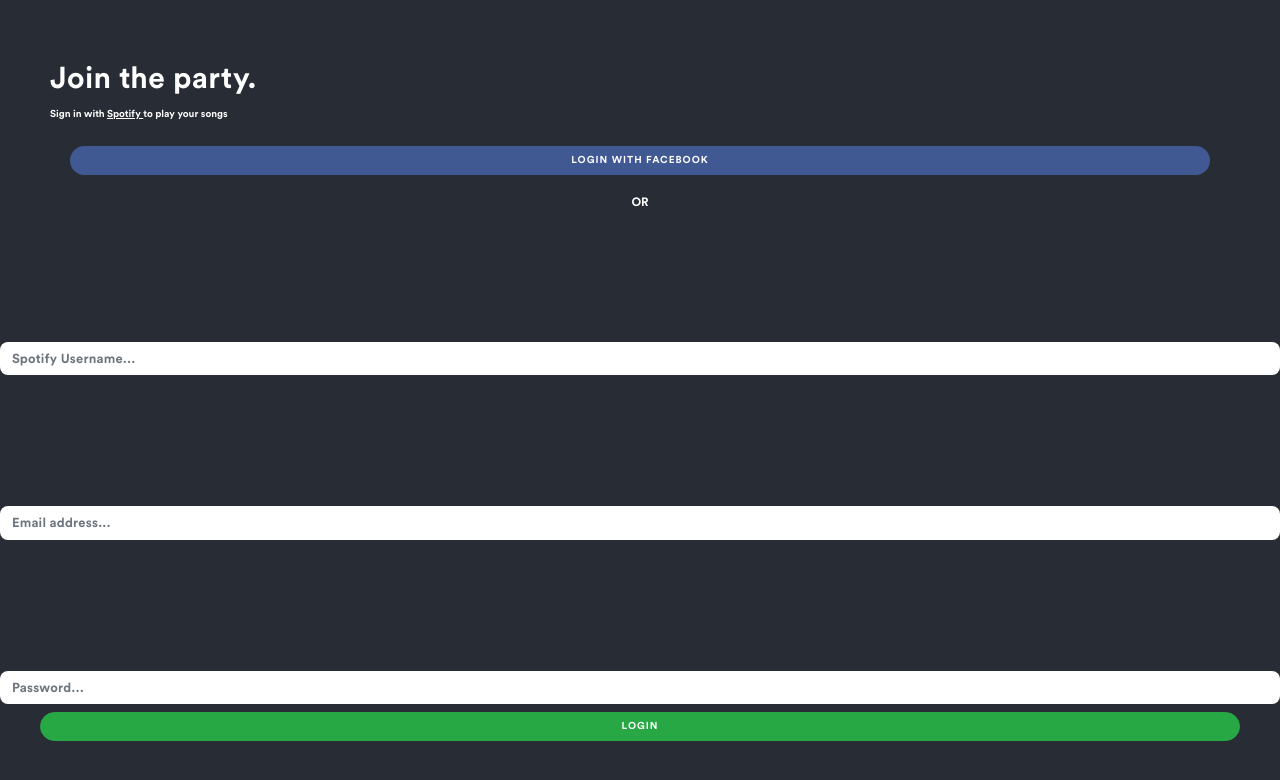
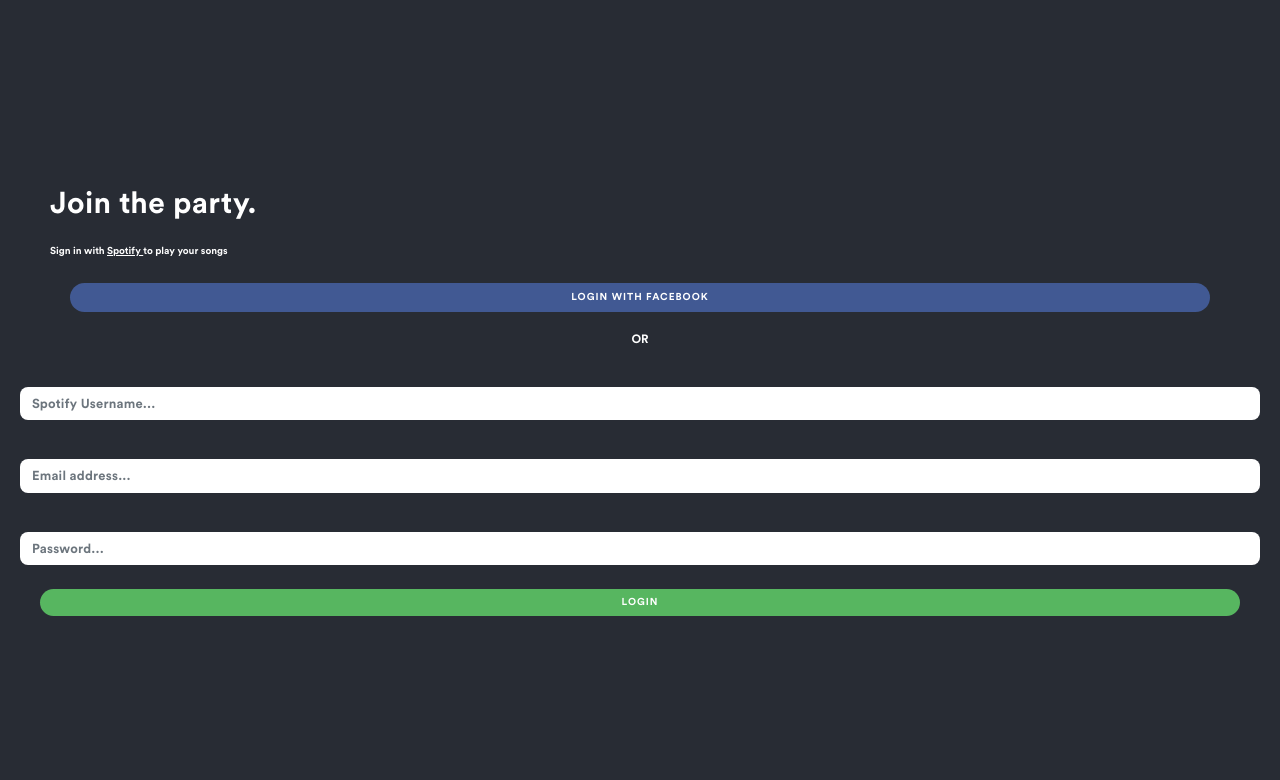
Before and after one commit to JoshuaCalder/jimi, a React (Create React App) app in the folder frontend/: page /signUp in a window 1280 px wide. Shown: the top 780 px of the page. Built offline with nearby package versions, Linux system fonts and the light colour scheme.

Commit message:
ethans branch is going liveeee

```diff
--- /dev/null
+++ b/frontend/src/components/create_party/create_party.css
@@ -0,0 +1,10 @@
+.btn-success{
+  font-size: 10px;
+  padding: .375rem .75rem;
+  border-style: none;
+  border-width: none;
+}
+
+h1{
+  font-size: 2.5rem;
+}
--- a/frontend/src/components/create_party/create_party.js
+++ b/frontend/src/components/create_party/create_party.js
@@ -1,6 +1,8 @@
 import React, { Component } from 'react';
 import  TextInput  from '../inputs/text_input';
 import axios from 'axios';
+import './create_party.css';
+import '../sign_in/join_party.css';
 
 class CreateParty extends Component{
 	constructor(props){
@@ -45,17 +47,19 @@ class CreateParty extends Component{
 
 	render(){
 		return(
-			<div>
+			<div className="join-party-container">
+				<div className="inner-wrap">
+					<h1 className="extend-h1">Name <br/> your Party.</h1>
 					<TextInput
-					label={"Party Name"}
 						name={'partyName'}
 						id={'partyName'}
-					placeHolder={'Enter Party Name'}
+						placeHolder={"ex: Jimi's Party"}
 						type={'text'}
 						handleTextChange={this.handleTextChange}
 						onKeyPress={ this.handleEnter }
 						/>
-				<button type="button" className="btn btn-success" onClick={this.submit}>Create Party</button>
+					<button type="button" className="btn btn-success" onClick={this.submit}>CREATE</button>
+				</div>
 			</div>
 		);
 	}
--- a/frontend/src/components/entrance/entrance.css
+++ b/frontend/src/components/entrance/entrance.css
@@ -1,15 +1,34 @@
 .entrance-body{
+  font-family: Circular;
   text-align: center;
-  background-color: #282c34;
   min-height: 100vh;
   display: flex;
   flex-direction: column;
   justify-content: center;
   font-size: calc(10px + 2vmin);
-  color: white;
+  background-color: #ff6699;
+  background: linear-gradient(to bottom left, #ff6699, #fee140);
+}
+
+.entrance-body h2{
+  color: black;
+  font-size: 40px;
+  float: left;
+  margin-inline-end: 0px;
+}
+
+.entrance-body p{
+  font-size: 12px;
+  color: black;
+}
+
+.btn-success{
+  background-color: #57b660;
+  border-radius: 20px;
 }
 
 .entrance-body button{
   width: 50%;
-  margin: 25px;
+  margin-top: 5px;
+  font-size: 10px;
 }
--- a/frontend/src/components/entrance/entrance.js
+++ b/frontend/src/components/entrance/entrance.js
@@ -9,9 +9,10 @@ class Entrance extends Component{
 	render(){
 		return(
 			<div className="entrance-body">
-				<h2>Welcome to Jimi! To get started sign into your spotify account</h2>
+				<h2>Welcome to Jimi!</h2>
+				<p>To start playing music, connect your Spotify Account</p>
 				<div className="fluid">
-					<a href="http://localhost:8000/login"><button type="button" className="btn btn-success">Enter</button></a>
+					<a href="http://localhost:8000/login"><button type="button" className="btn btn-success">ENTER</button></a>
 				</div>
 			</div>
 		);
--- a/frontend/src/components/sign_in/join_party.css
+++ b/frontend/src/components/sign_in/join_party.css
@@ -23,6 +23,7 @@ h1{
   font-family: Circular;
   line-height: 40px;
   letter-spacing: 0.4px;
+  margin-bottom: 20px;
 }
 
 .inner-wrap p{
--- a/frontend/src/components/sign_in/join_party.js
+++ b/frontend/src/components/sign_in/join_party.js
@@ -74,14 +74,14 @@ class JoinParty extends Component{
 					<TextInput
 						name={'partyCode'}
 						id={'partyCode'}
-						placeHolder={'000-000'}
+						placeHolder={'#000-000'}
 						type={'text'}
 						class={'center-place-holder'}
 						handleTextChange={this.handleTextChange}
 					/>
 					<button type="button" className="btn btn-success btn-sx" onClick={this.joinParty}>JOIN PARTY</button>
 					<hr/>
-					<p>Don't have a unique code?</p>
+					<p>Don't have a party code?</p>
 					<button type="button" className="btn btn-success btn-sx sml" onClick={ this.redirectToCreateParty }>CREATE A ROOM</button>
 				</div>
 			</div>
--- a/frontend/src/components/sign_in/sign_up.css
+++ b/frontend/src/components/sign_in/sign_up.css
@@ -79,5 +79,10 @@
 }
 
 .form-group{
-  margin-bottom: 0rem;
+  margin-right: 20px;
+  margin-left: 20px;
 }
+
+.textbox-align{
+  margin: 0px;
+}
--- a/frontend/src/components/sign_in/sign_up.js
+++ b/frontend/src/components/sign_in/sign_up.js
@@ -35,6 +35,7 @@ class SignUp extends Component{
 
 				<p className="or-center"> OR </p>
 
+				<div className="form-group">
 				<TextInput
 					name={'spotifyUsername'}
 					id={'spotifyUsername'}
@@ -56,7 +57,7 @@ class SignUp extends Component{
 						type={'password'}
 						handleTextChange={this.handleTextChange}
 						/>
-
+					</div>
 					<button type="button" className="btn btn-success loginBtn" onClick={this.submit}>LOGIN</button>
 					</div>
 			</React.Fragment>
--- a/frontend/src/components/track_page/track_page.css
+++ b/frontend/src/components/track_page/track_page.css
@@ -63,7 +63,6 @@
 
 /* hr */
 hr{
-
 	background-color: white;
 }
 
```
Lines whose indentation alone changed are shown as unchanged.
